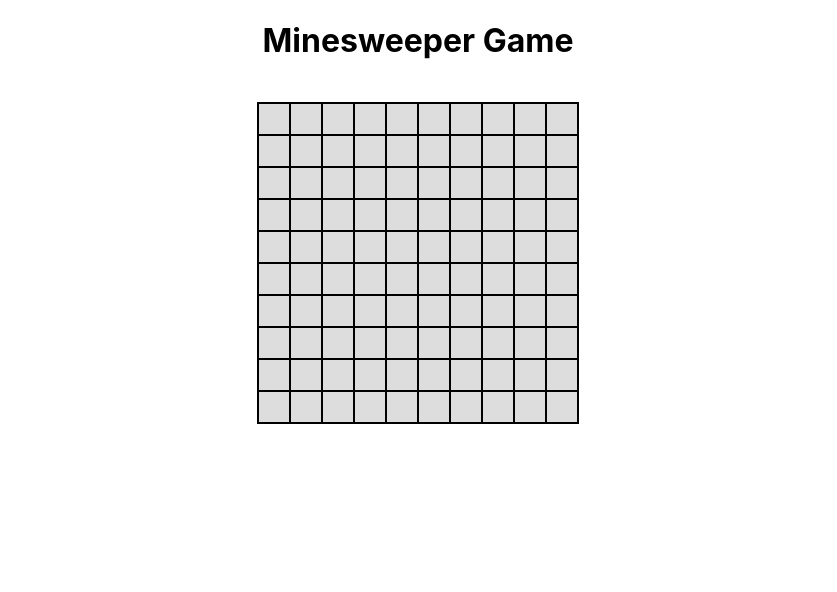
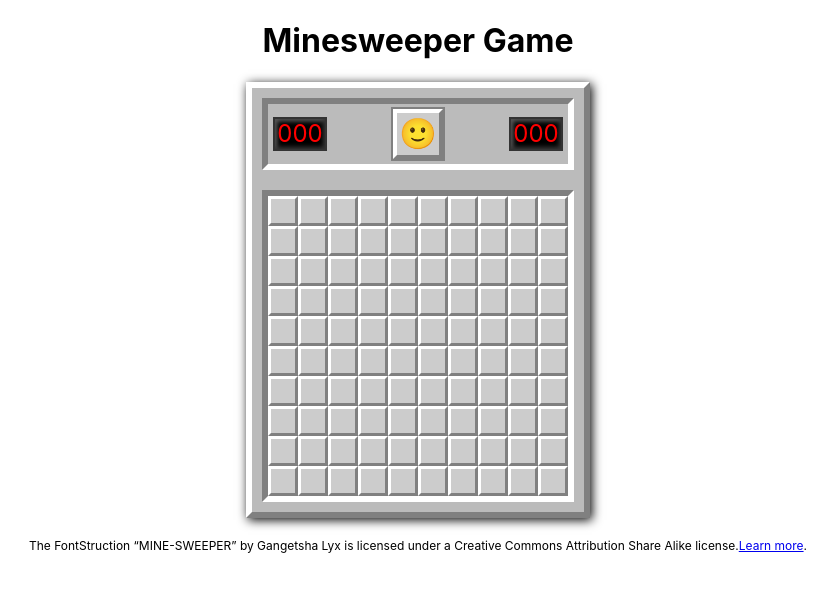
Before and after one commit to Perchik/mynesweepr, a React (Create React App) app in the folder mynesweepr/: page / in a window 1280 px wide. Shown: the top 592 px of the page, without its empty margins (222-1059 px from the left). Built offline with nearby package versions, Linux system fonts and the light colour scheme.

Commit message:
Implement intitial minesweeper game.

```diff
--- a/mynesweepr/src/App.tsx
+++ b/mynesweepr/src/App.tsx
@@ -1,12 +1,14 @@
-import React from 'react';
-import './App.css';
-import MinesweeperGame from './components/MinesweeperGame';
+import React from "react";
+import "./App.css";
+import MinesweeperGame from "./components/MinesweeperGame";
+import Footer from "./components/Footer";
 
 const App: React.FC = () => {
   return (
     <div className="App">
       <h1>Minesweeper Game</h1>
       <MinesweeperGame />
+      <Footer />
     </div>
   );
 };
--- /dev/null
+++ b/mynesweepr/src/components/Board.tsx
@@ -0,0 +1,46 @@
+import React from "react";
+import styled from "styled-components";
+import { Board as BoardModel } from "../models/Board";
+import Cell from "./Cell";
+
+// Styled components
+const GameBoard = styled.div`
+  display: inline-block;
+  border: 6px solid;
+  border-color: #808080 #fff #fff #808080;
+  margin-top: 20px;
+`;
+
+const Row = styled.div`
+  display: flex;
+`;
+
+interface BoardProps {
+  board: BoardModel;
+  onClick: (x: number, y: number, primary: boolean) => void;
+  onContextMenu: (e: React.MouseEvent, x: number, y: number) => void;
+}
+
+const Board: React.FC<BoardProps> = ({ board, onClick, onContextMenu }) => {
+  return (
+    <GameBoard>
+      {Array.from({ length: board.height }).map((_, rowIndex) => (
+        <Row key={rowIndex}>
+          {Array.from({ length: board.width }).map((_, colIndex) => {
+            const cell = board.getCell(colIndex, rowIndex);
+            return (
+              <Cell
+                key={colIndex}
+                cell={cell}
+                onClick={onClick}
+                onContextMenu={onContextMenu}
+              />
+            );
+          })}
+        </Row>
+      ))}
+    </GameBoard>
+  );
+};
+
+export default Board;
--- /dev/null
+++ b/mynesweepr/src/components/Cell.tsx
@@ -0,0 +1,88 @@
+import React, { useState, useEffect } from "react";
+import styled from "styled-components";
+import { Cell as CellModel } from "../models/Cell";
+import { State } from "../models/State";
+
+const getCellBackgroundColor = (state: State) => {
+  switch (state) {
+    case State.Open:
+      return "#ddd";
+    case State.Exploded:
+      return "#ff0000";
+    default:
+      return "#ccc";
+  }
+};
+
+const getCellFontColor = (cell: string) => {
+  switch (cell) {
+    case "1":
+      return "#00f";
+    case "2":
+      return "#008000";
+    case "3":
+      return "#f00";
+    case "4":
+      return "#000080";
+    case "5":
+      return "#800000";
+    case "6":
+      return "#008080";
+    case "7":
+      return "#000";
+    case "8":
+      return "#808080";
+    default:
+      return "transparent";
+  }
+};
+
+const CellContainer = styled.div<{ cell: string; state: State }>`
+  width: 30px;
+  height: 30px;
+  display: flex;
+  justify-content: center;
+  align-items: center;
+  cursor: pointer;
+  background-color: ${({ state }) => getCellBackgroundColor(state)};
+  box-sizing: border-box;
+  user-select: none;
+  border: solid #808080;
+  border-width: ${({ state }) => (state === State.Closed ? "3px" : "1px")};
+  border-top-color: ${({ state }) =>
+    state === State.Closed ? "#fff" : "#999"};
+  border-left-color: ${({ state }) =>
+    state === State.Closed ? "#fff" : "#999"};
+  color: ${({ cell }) => getCellFontColor(cell)};
+  font-family: "MINE-SWEEPER", sans-serif;
+`;
+
+interface CellProps {
+  cell: CellModel;
+  onClick: (x: number, y: number, primary: boolean) => void;
+  onContextMenu: (e: React.MouseEvent, x: number, y: number) => void;
+}
+
+const Cell: React.FC<CellProps> = ({ cell, onClick, onContextMenu }) => {
+  const [cellState, setCellState] = useState(cell.state);
+
+  useEffect(() => {
+    setCellState(cell.state);
+  }, [cell.state]);
+
+  return (
+    <CellContainer
+      state={cellState}
+      cell={cell.value.toString()}
+      onClick={() => onClick(cell.coordinates[0], cell.coordinates[1], true)}
+      onContextMenu={(e) =>
+        onContextMenu(e, cell.coordinates[0], cell.coordinates[1])
+      }
+    >
+      {cellState === State.Open && cell.value !== -1 ? cell.value : ""}
+      {cellState === State.Flagged && "🚩"}
+    </CellContainer>
+  );
+};
+
+export default Cell;
--- /dev/null
+++ b/mynesweepr/src/components/Footer.tsx
@@ -0,0 +1,29 @@
+import React from "react";
+import styled from "styled-components";
+
+const FooterContainer = styled.div`
+  margin-top: 20px;
+  font-size: 12px;
+  text-align: center;
+`;
+
+const Footer: React.FC = () => {
+  return (
+    <FooterContainer>
+      <p>
+        The FontStruction “MINE-SWEEPER” by Gangetsha Lyx is licensed under a
+        Creative Commons Attribution Share Alike license.
+        <a
+          href="http://creativecommons.org/licenses/by-sa/3.0/"
+          target="_blank"
+          rel="noopener noreferrer"
+        >
+          Learn more
+        </a>
+        .
+      </p>
+    </FooterContainer>
+  );
+};
+
+export default Footer;
--- /dev/null
+++ b/mynesweepr/src/components/GameButton.tsx
@@ -0,0 +1,38 @@
+import React from "react";
+import styled from "styled-components";
+
+const ButtonContainer = styled.button`
+  align-items: center;
+  background-color: #ccc;
+  cursor: pointer;
+  display: flex;
+  font-size: 30px;
+  height: 50px;
+  justify-content: center;
+  line-height: 30px;
+  outline: 2px solid #808080;
+  user-select: none;
+  width: 50px;
+  &:active {
+    border-color: #808080 #fff #fff #808080;
+    font-size: 28px;
+    padding-right: 0;
+    padding-bottom: 2px;
+    align-items: flex-end;
+    justify-content: flex-end;
+  }
+  border: 4px solid #808080;
+  border-color: #fff #808080 #808080 #fff;
+`;
+interface GameButtonProps {
+  onClick: () => void;
+  isFacePressed: boolean;
+}
+
+const GameButton: React.FC<GameButtonProps> = ({ onClick, isFacePressed }) => {
+  const face = isFacePressed ? "😯" : "🙂";
+
+  return <ButtonContainer onClick={onClick}>{face}</ButtonContainer>;
+};
+
+export default GameButton;
--- a/mynesweepr/src/components/MinesweeperGame.tsx
+++ b/mynesweepr/src/components/MinesweeperGame.tsx
@@ -1,98 +1,114 @@
 import React, { useState } from "react";
-import { Board } from "../models/Board";
-import styled from "styled-components";
+import styled, { createGlobalStyle } from "styled-components";
+import { Board as BoardModel } from "../models/Board";
+import Board from "./Board";
+import NewGameButton from "./GameButton";
+
+// GlobalStyle component to define the font-face
+const GlobalStyle = createGlobalStyle`
+    @font-face {
+        font-family: 'MINE-SWEEPER';
+        src: url('/fonts/mine-sweeper.ttf') format('truetype');
+        font-weight: normal;
+        font-style: normal;
+    }
+`;
 
 const GameContainer = styled.div`
   display: inline-block;
-  border: 1px solid #000;
-  margin-top: 20px;
+  border: 2px solid #999;
+  background-color: #bbb;
+  padding: 10px;
+  border: 6px solid;
+  border-color: #fff #808080 #808080 #fff;
+
+  box-shadow: 2px 2px 10px #000;
 `;
 
-const Row = styled.div`
+const Header = styled.div`
   display: flex;
+  justify-content: space-between;
+  align-items: center;
+  padding: 5px;
+  box-sizing: border-box;
+  border: 6px solid;
+  border-color: #808080 #fff#fff#808080;
 `;
 
-const CellContainer = styled.div<{ cell: string }>`
-  width: 30px;
+const Counter = styled.div`
+  width: 50px;
   height: 30px;
-  border: 1px solid #000;
+  background-color: #000;
+  color: #f00;
+  font-size: 24px;
   display: flex;
   justify-content: center;
   align-items: center;
-  cursor: pointer;
-  background-color: ${({ cell }) => {
-    switch (cell) {
-      case "0":
-        return "#ddd";
-      case "1":
-        return "#ccc";
-      case "2":
-        return "#bbb";
-      case "3":
-        return "#aaa";
-      case "4":
-        return "#999";
-      case "5":
-        return "#888";
-      case "6":
-        return "#777";
-      case "7":
-        return "#666";
-      case "8":
-        return "#555";
-      case "F":
-        return "#f00";
-      default:
-        return "#ddd";
-    }
-  }};
-  color: ${({ cell }) => (cell === "F" ? "#fff" : "#000")};
+  border: 2px solid #333;
+  box-shadow: inset -2px -2px 5px #333, inset 2px 2px 5px #666;
 `;
 
 const MinesweeperGame: React.FC = () => {
-  const [board, setBoard] = useState<Board>(
-    Board.fromRandomSeed(42, 10, 10, 10)
+  const [board, setBoard] = useState<BoardModel>(
+    BoardModel.fromRandomSeed(42, 10, 10, 10)
+  );
+  const [leftClickIsPrimary, setLeftClickIsPrimary] = useState(true); // Default to left-click being primary
+  const [isFacePressed, setIsFacePressed] = useState(false);
+  const [clickedCoords, setClickedCoords] = useState<[number, number] | null>(
+    null
   );
 
-  const handleCellClick = (x: number, y: number) => {
-    const newBoard = Object.assign(
-      Object.create(Object.getPrototypeOf(board)),
-      board
-    );
-    newBoard.openCell(x, y);
-    setBoard(newBoard);
+  const handleClick = (x: number, y: number, primary: boolean) => {
+    setClickedCoords([x, y]);
+    if (primary) {
+      board.openCell(x, y);
+    } else {
+      board.flagCell(x, y);
+    }
   };
 
   const handleRightClick = (e: React.MouseEvent, x: number, y: number) => {
     e.preventDefault();
-    const newBoard = Object.assign(
-      Object.create(Object.getPrototypeOf(board)),
-      board
-    );
-    newBoard.flagCell(x, y);
-    setBoard(newBoard);
+    handleClick(x, y, !leftClickIsPrimary);
+  };
+
+  const toggleClickPreference = () => {
+    setLeftClickIsPrimary(!leftClickIsPrimary);
+  };
+
+  const startNewGame = () => {
+    setBoard(BoardModel.fromRandomSeed(42, 10, 10, 10));
+  };
+
+  const handleMouseDown = () => {
+    setIsFacePressed(true);
+  };
+
+  const handleMouseUp = () => {
+    setIsFacePressed(false);
   };
 
   return (
-    <GameContainer>
-      {board
-        .toString()
-        .split("\n")
-        .map((row, rowIndex) => (
-          <Row key={rowIndex}>
-            {row.split(" ").map((cell, colIndex) => (
-              <CellContainer
-                key={colIndex}
-                cell={cell}
-                onClick={() => handleCellClick(colIndex, rowIndex)}
-                onContextMenu={(e) => handleRightClick(e, colIndex, rowIndex)}
-              >
-                {cell !== "c" && cell}
-              </CellContainer>
-            ))}
-          </Row>
-        ))}
-    </GameContainer>
+    <>
+      <GlobalStyle />
+      <GameContainer onMouseDown={handleMouseDown} onMouseUp={handleMouseUp}>
+        <Header>
+          <Counter>000</Counter>
+          <NewGameButton onClick={startNewGame} isFacePressed={isFacePressed} />
+          <Counter>000</Counter>
+        </Header>
+        <Board
+          board={board}
+          onClick={handleClick}
+          onContextMenu={handleRightClick}
+        />
+      </GameContainer>
+      {clickedCoords && (
+        <div>
+          Last clicked cell: ({clickedCoords[0]}, {clickedCoords[1]})
+        </div>
+      )}
+    </>
   );
 };
 
--- a/mynesweepr/src/models/Board.ts
+++ b/mynesweepr/src/models/Board.ts
@@ -1,8 +1,8 @@
-import { Cell } from './Cell';
-import { State } from './State';
+import { Cell } from "./Cell";
+import { State } from "./State";
 
 export class Board {
-    private cells: Cell[][];
+  cells: Cell[][];
 
   constructor(cells: number[][]) {
     this.cells = cells.map((row, y) =>
@@ -12,11 +12,20 @@ export class Board {
   }
 
   get mines(): number {
-        return this.cells.flat().filter(cell => cell.value === -1).length;
+    return this.cells.flat().filter((cell) => cell.value === -1).length;
   }
 
   get flags(): number {
-        return this.cells.flat().filter(cell => cell.state === State.Flagged).length;
+    return this.cells.flat().filter((cell) => cell.state === State.Flagged)
+      .length;
+  }
+
+  get width(): number {
+    return this.cells[0].length;
+  }
+
+  get height(): number {
+    return this.cells.length;
   }
 
   private initializeNeighbors(): void {
@@ -29,17 +38,23 @@ export class Board {
   }
 
   private getNeighbors(x: number, y: number): Cell[] {
+    // prettier-ignore
     const directions = [
         [-1, -1], [-1, 0], [-1, 1],
-            [0, -1],          [0, 1],
-            [1, -1], [1, 0], [1, 1]
+        [ 0, -1],          [ 0, 1],
+        [ 1, -1], [ 1, 0], [ 1, 1]
     ];
 
     const neighbors: Cell[] = [];
     for (const [dx, dy] of directions) {
       const nx = x + dx;
       const ny = y + dy;
-            if (nx >= 0 && ny >= 0 && nx < this.cells[0].length && ny < this.cells.length) {
+      if (
+        nx >= 0 &&
+        ny >= 0 &&
+        nx < this.cells[0].length &&
+        ny < this.cells.length
+      ) {
         neighbors.push(this.cells[ny][nx]);
       }
     }
@@ -48,7 +63,7 @@ export class Board {
 
   private incrementNeighboringCells(x: number, y: number): void {
     const neighbors = this.getNeighbors(x, y);
-        neighbors.forEach(neighbor => {
+    neighbors.forEach((neighbor) => {
       if (neighbor.value !== -1) {
         neighbor.value++;
       }
@@ -64,15 +79,39 @@ export class Board {
     this.incrementNeighboringCells(x, y);
   }
 
+  private revealZeroNeighbors(x: number, y: number): void {
+    const stack: Cell[] = [this.getCell(x, y)];
+    const visited = new Set<Cell>();
+
+    while (stack.length > 0) {
+      const currentCell = stack.pop();
+      if (!currentCell || visited.has(currentCell)) continue;
+
+      visited.add(currentCell);
+
+      currentCell.forEachNeighbor((neighbor) => {
+        if (neighbor.state === State.Closed && neighbor.value !== -1) {
+          neighbor.state = State.Open;
+          if (neighbor.value === 0) {
+            stack.push(neighbor);
+          }
+        }
+      });
+    }
+  }
+
   public openCell(x: number, y: number): void {
-        const cell = this.cells[y][x];
+    const cell = this.getCell(x, y);
     if (cell.state === State.Closed) {
       cell.state = State.Open;
+      if (cell.value === 0) {
+        this.revealZeroNeighbors(x, y);
+      }
     }
   }
 
   public flagCell(x: number, y: number): void {
-        const cell = this.cells[y][x];
+    const cell = this.getCell(x, y);
     if (cell.state === State.Closed) {
       cell.state = State.Flagged;
     } else if (cell.state === State.Flagged) {
@@ -80,33 +119,51 @@ export class Board {
     }
   }
 
+  public getCell(x: number, y: number): Cell {
+    return this.cells[y][x];
+  }
+
   public toString(): string {
-        return this.cells.map(row => row.map(cell => {
+    return this.cells
+      .map((row) =>
+        row
+          .map((cell) => {
             switch (cell.state) {
               case State.Open:
                 return cell.value.toString();
               case State.Flagged:
-                    return 'F';
+                return "F";
               case State.Closed:
-                    return 'c';
+                return "c";
               default:
-                    return ' ';
+                return " ";
             }
-        }).join(' ')).join('\n');
+          })
+          .join(" ")
+      )
+      .join("\n");
   }
 
   public static fromString(boardString: string): Board {
-        const rows = boardString.trim().split('\n').map(row =>
-            row.split(' ').map(cell => {
-                if (cell === 'c') return -1; // unopened cell
-                if (cell === 'F') return 10; // flagged cell
+    const rows = boardString
+      .trim()
+      .split("\n")
+      .map((row) =>
+        row.split(" ").map((cell) => {
+          if (cell === "c") return -1; // unopened cell
+          if (cell === "F") return 10; // flagged cell
           return parseInt(cell);
         })
       );
     return new Board(rows);
   }
 
-    public static fromRandomSeed(seed: number, width: number, height: number, mines: number): Board {
+  public static fromRandomSeed(
+    seed: number,
+    width: number,
+    height: number,
+    mines: number
+  ): Board {
     const cells = Array.from({ length: height }, () => Array(width).fill(0));
     let placedMines = 0;
 
```
Also changed, not shown: mynesweepr/src/index.tsx (+6 -6 lines), mynesweepr/src/models/State.ts (+7 -5 lines), mynesweepr/public/fonts/mine-sweeper.ttf (added), 1 other file (tests, documents, lock files or other folders). Lines whose indentation alone changed are shown as unchanged.
